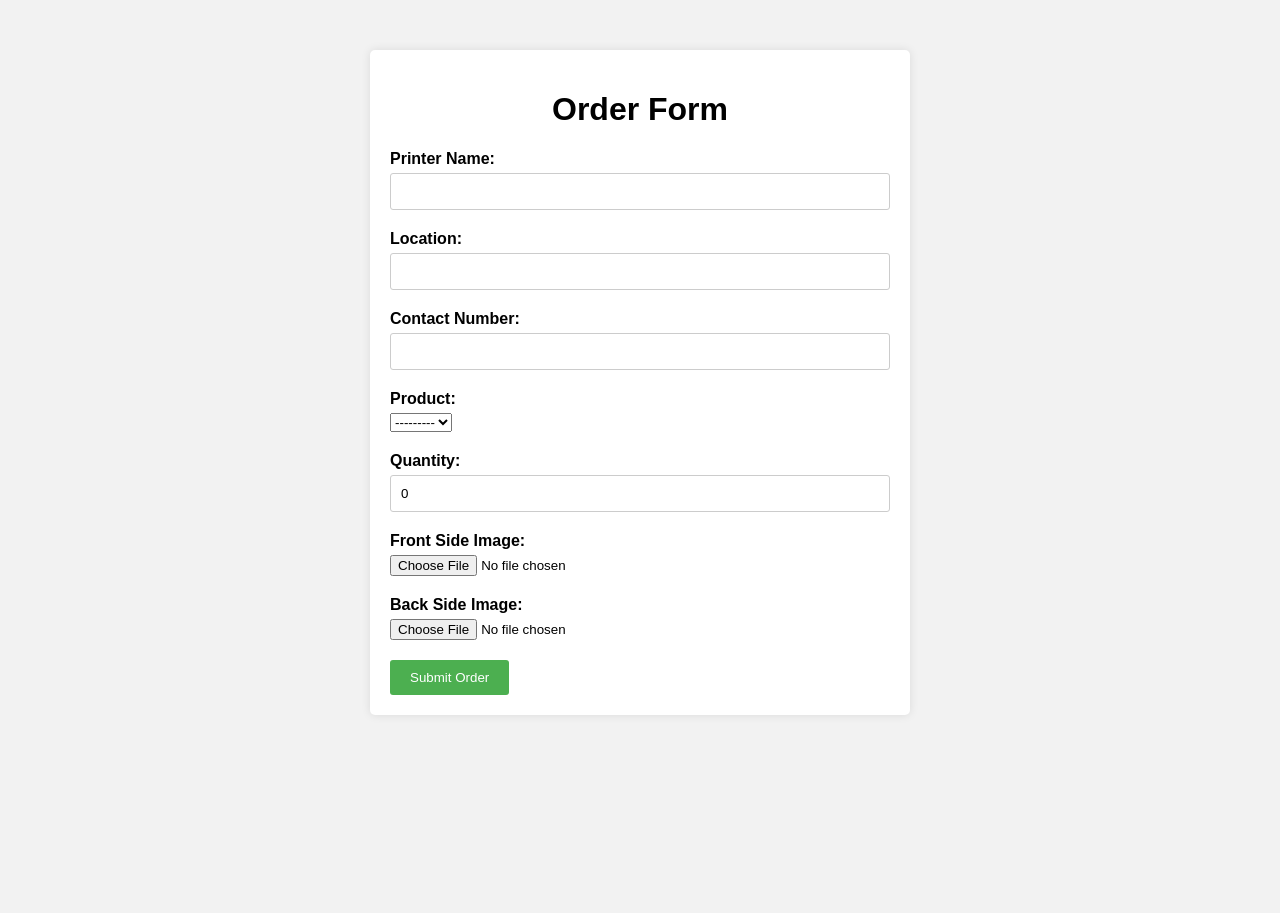
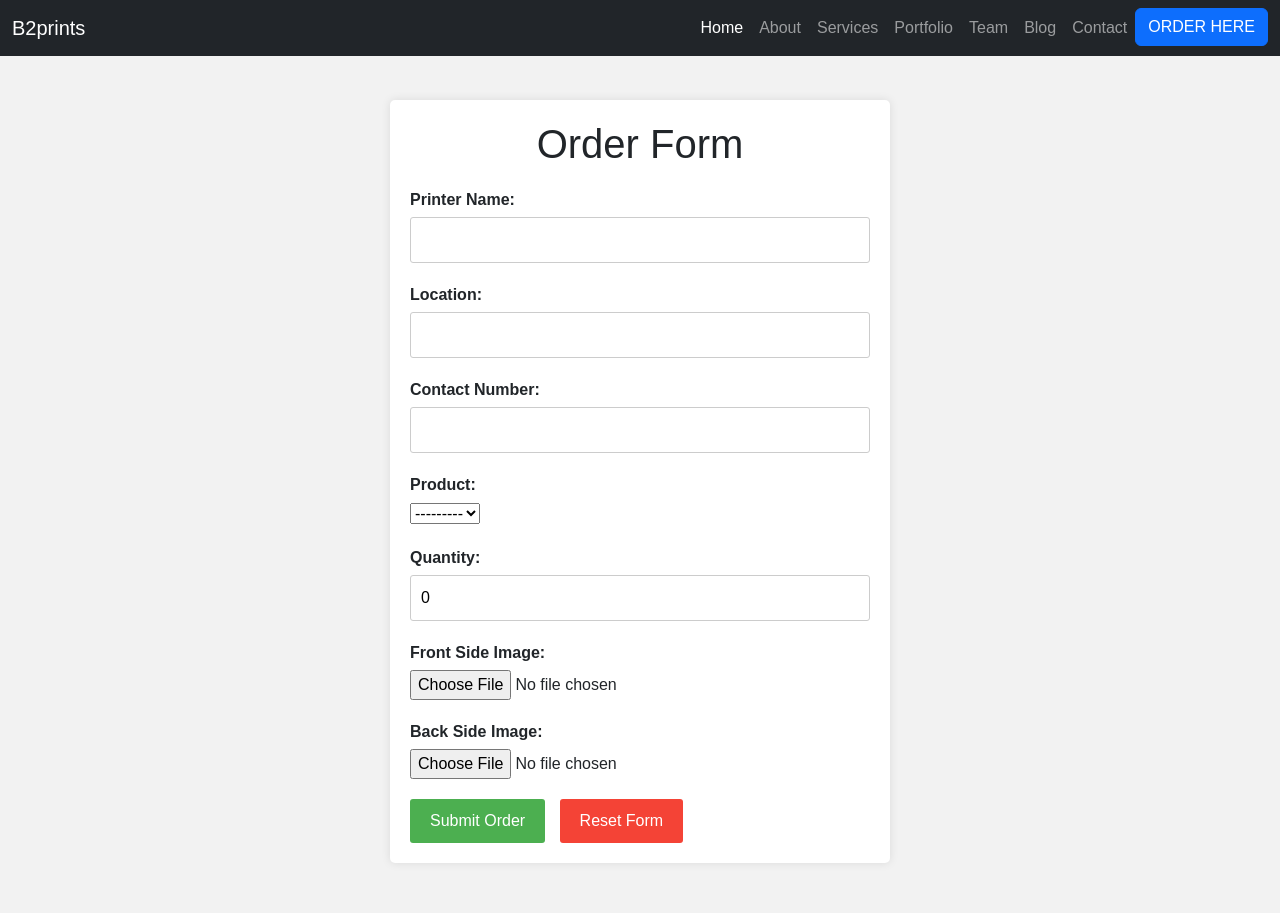
Before and after one commit to revathinarendra/b2prints_new, a Django app: page /orders/order_here/ in a window 1280 px wide. Before the commit the page ends 715 px from the top, so only its background shows below. Run offline with Django 5.2, Linux system fonts and the light colour scheme; data that the repository does not hold is empty.

Commit message:
buttons reset

```diff
--- /dev/null
+++ b/templates/navbar.html
@@ -0,0 +1,38 @@
+<!-- navbar.html -->
+<nav id="navbar" class="navbar navbar-expand-lg navbar-dark bg-dark fixed-top">
+    <div class="container-fluid">
+        <a class="navbar-brand" href="{% url 'index' %}">B2prints
+        </a>
+        <button class="navbar-toggler" type="button" data-bs-toggle="collapse" data-bs-target="#navbarNav" aria-controls="navbarNav" aria-expanded="false" aria-label="Toggle navigation">
+            <span class="navbar-toggler-icon"></span>
+        </button>
+        <div class="collapse navbar-collapse" id="navbarNav">
+            <ul class="navbar-nav ms-auto">
+                <li class="nav-item">
+                    <a class="nav-link active" aria-current="page" href="#hero">Home</a>
+                </li>
+                <li class="nav-item">
+                    <a class="nav-link" href="#about">About</a>
+                </li>
+                <li class="nav-item">
+                    <a class="nav-link" href="#services">Services</a>
+                </li>
+                <li class="nav-item">
+                    <a class="nav-link" href="#portfolio">Portfolio</a>
+                </li>
+                <li class="nav-item">
+                    <a class="nav-link" href="#team">Team</a>
+                </li>
+                <li class="nav-item">
+                    <a class="nav-link" href="blog.html">Blog</a>
+                </li>
+                <li class="nav-item">
+                    <a class="nav-link" href="#contact">Contact</a>
+                </li>
+                <li class="nav-item">
+                    <a class="btn btn-primary" href="{% url 'order_here' %}">ORDER HERE</a>
+                </li>
+            </ul>
+        </div>
+    </div>
+</nav>
--- a/templates/order_form.html
+++ b/templates/order_form.html
@@ -3,6 +3,8 @@
 <head>
     <meta charset="UTF-8">
     <title>Order Form</title>
+    <!-- Include Bootstrap CSS -->
+    <link href="https://cdn.jsdelivr.net/npm/bootstrap@5.3.0/dist/css/bootstrap.min.css" rel="stylesheet">
     <style>
         body {
             font-family: Arial, sans-serif;
@@ -12,7 +14,7 @@
         }
         .container {
             max-width: 500px;
-            margin: 50px auto;
+            margin: 100px auto 50px auto; /* Adjusted margin to account for fixed navbar */
             padding: 20px;
             background-color: #fff;
             border-radius: 5px;
@@ -40,20 +42,34 @@
             border: 1px solid #ccc;
             box-sizing: border-box;
         }
-        button[type="submit"] {
-            background-color: #4caf50;
-            color: #fff;
+        button {
             padding: 10px 20px;
             border: none;
             border-radius: 3px;
             cursor: pointer;
+            margin-right: 10px;
+        }
+        button[type="submit"] {
+            background-color: #4caf50;
+            color: #fff;
         }
         button[type="submit"]:hover {
             background-color: #45a049;
         }
+        button[type="reset"] {
+            background-color: #f44336;
+            color: #fff;
+        }
+        button[type="reset"]:hover {
+            background-color: #e53935;
+        }
     </style>
 </head>
 <body>
+
+    <!-- Include the navbar -->
+    {% include 'navbar.html' %}
+
     <div class="container">
         <h1>Order Form</h1>
         <form method="post" enctype="multipart/form-data">
@@ -88,7 +104,11 @@
             </div>
 
             <button type="submit">Submit Order</button>
+            <button type="reset">Reset Form</button>
         </form>
     </div>
+
+    <!-- Include Bootstrap JS (Optional for Bootstrap features like toggling) -->
+    <script src="https://cdn.jsdelivr.net/npm/bootstrap@5.3.0/dist/js/bootstrap.bundle.min.js"></script>
 </body>
 </html>
```
Also changed, not shown: templates/order_success.html (+11 -9 lines).
